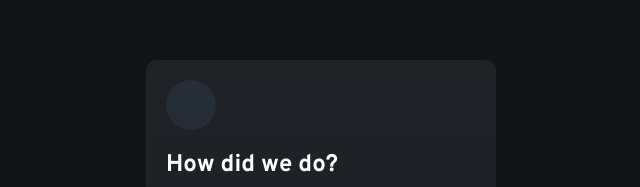
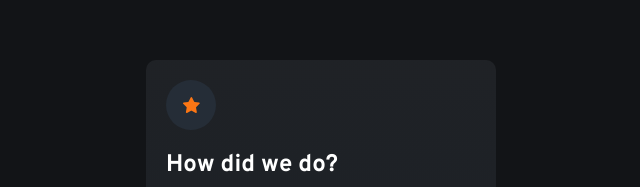
Before and after one commit to devsultan06/interactive-rating-component, a plain HTML site: page index.html in a window 1280 px wide. Shown: the part 174-361 px from the top of the page, 319-959 px from the left. Drawn offline with Linux system fonts and the light colour scheme; the site is published under a folder, as on GitHub Pages, so addresses that start at the root find nothing.

Commit message:
rating-component readme updated

```diff
--- a/index.html
+++ b/index.html
@@ -30,7 +30,7 @@
 
     <div class="container">
       <div class="star">
-        <img src="/images/icon-star.svg" alt="" />
+        <img src="./images/icon-star.svg" alt="" />
       </div>
 
       <h2>How did we do?</h2>
```
Also changed, not shown: 1 other file.
